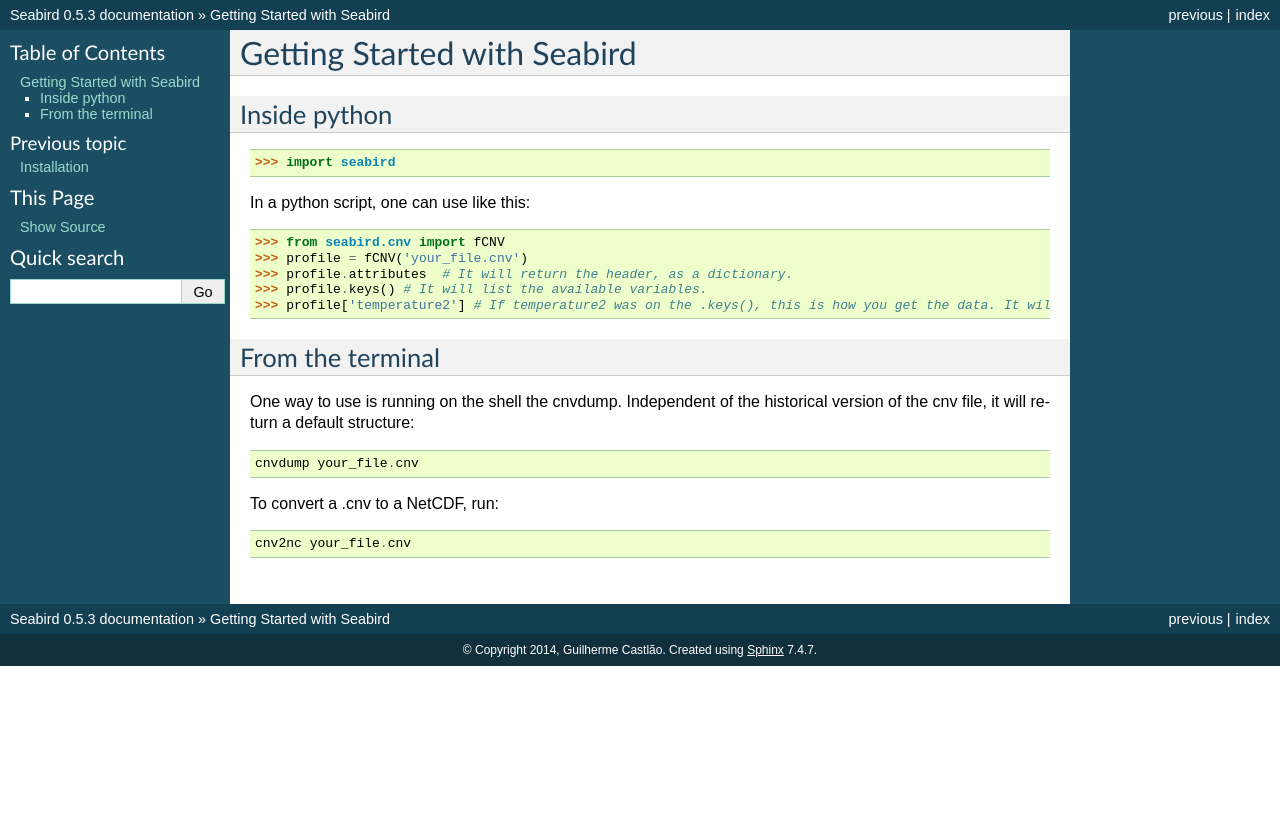
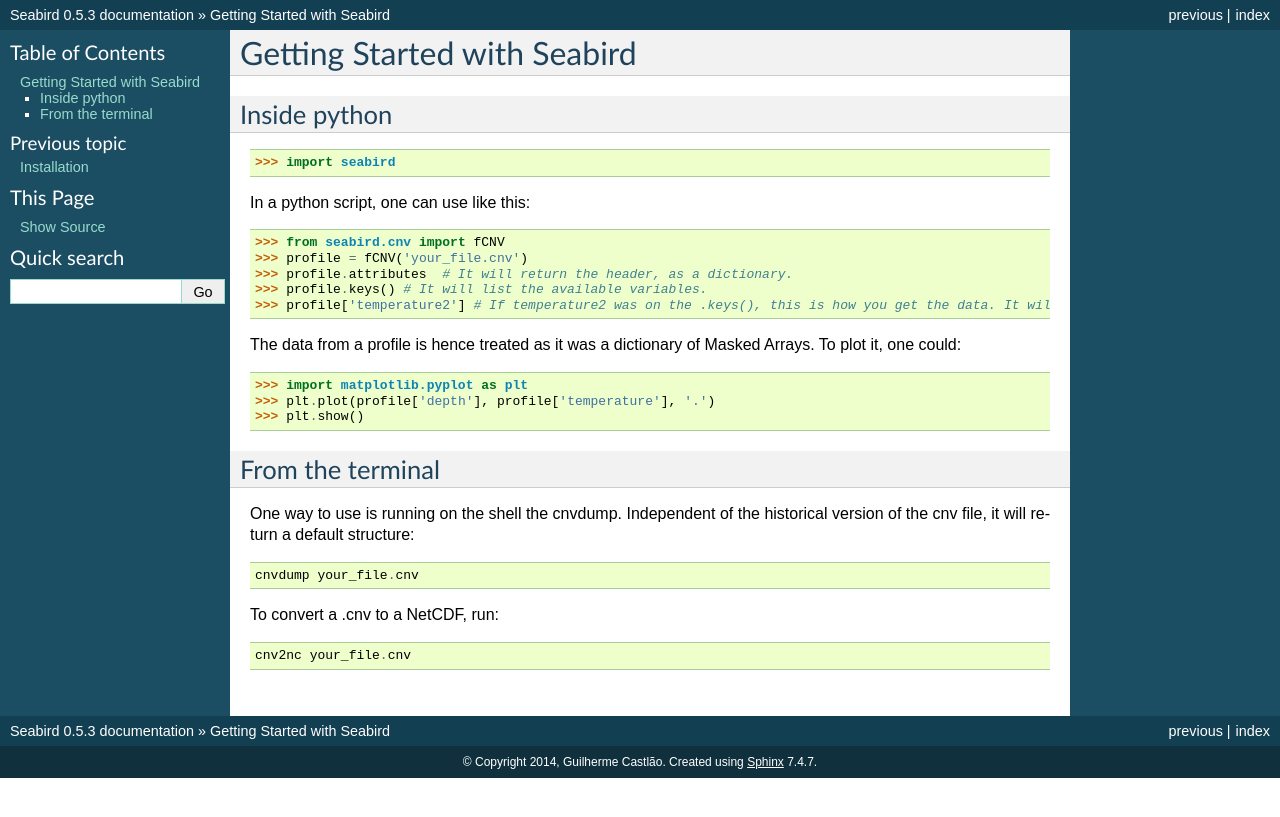
Before and after one commit to castelao/seabird, a Sphinx documentation site: the page built from docs/source/getting_started.rst, in a window 1280 px wide. Shown: the top 817 px of the page. Built offline with Sphinx 7.4.7, drawn with Linux system fonts in a browser that asks for light colours.

Commit message:
Adding an example to plot the data.

```diff
--- a/docs/source/getting_started.rst
+++ b/docs/source/getting_started.rst
@@ -17,6 +17,11 @@
     >>> profile.keys() # It will list the available variables.
     >>> profile['temperature2'] # If temperature2 was on the .keys(), this is how you get the data. It will be a masked array.
 
+The data from a profile is hence treated as it was a dictionary of Masked Arrays. To plot it, one could::
+
+    >>> import matplotlib.pyplot as plt
+    >>> plt.plot(profile['depth'], profile['temperature'], '.')
+    >>> plt.show()
 
 From the terminal
 =================
```
